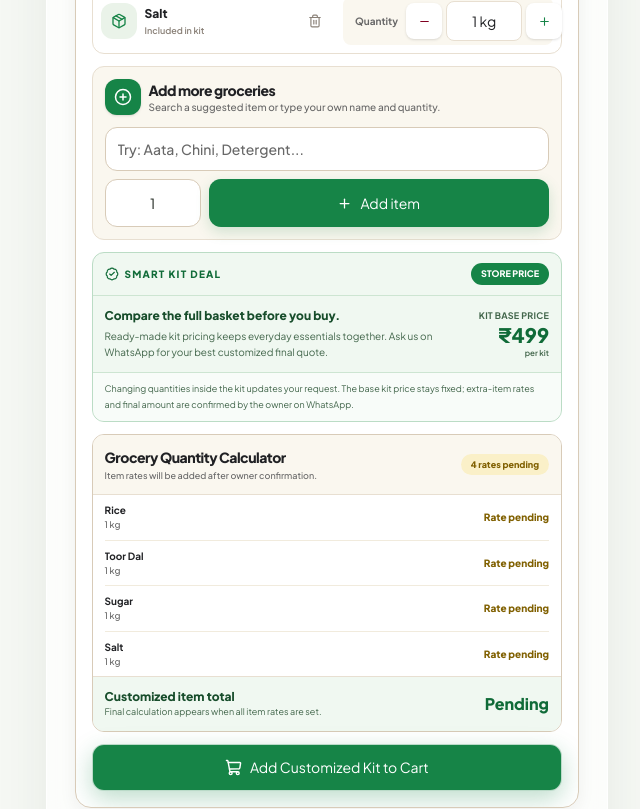
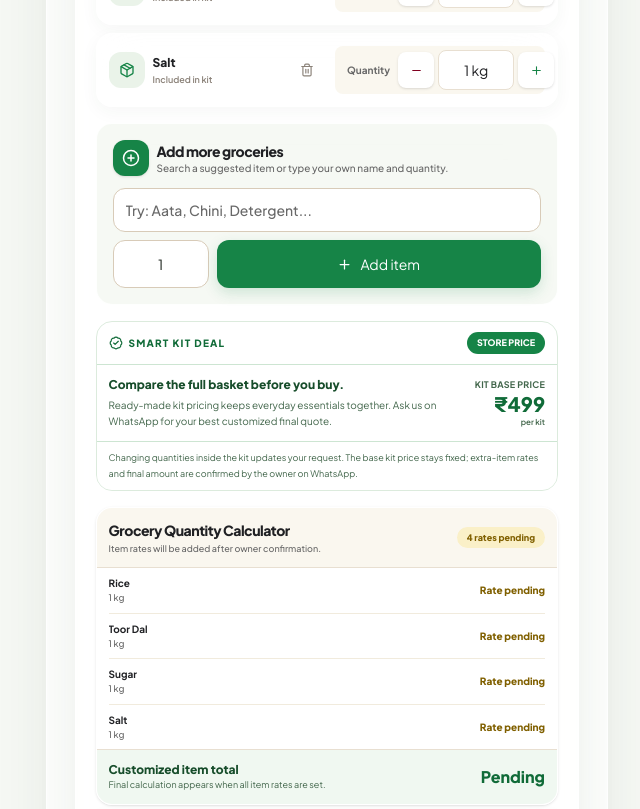
Before and after one commit to NoorTechnologies/rashidmegamartv0.1, a Next.js app: page /kits/basic-kitchen in a window 1280 px wide. Shown: the part 940-1749 px from the top of the page, without its empty margins (640-1280 px from the left). Built offline with nearby package versions, Linux system fonts and the light colour scheme.

Commit message:
Polish kit customizer with matching glass surfaces and responsive controls

```diff
--- a/src/components/KitCustomizer.tsx
+++ b/src/components/KitCustomizer.tsx
@@ -104,8 +104,8 @@ export default function KitCustomizer({ kit }: { kit: GroceryKit }) {
   };
 
   return (
-    <section data-reveal className="rmm-customizer mt-4 overflow-hidden rounded-2xl border border-[#D8CBB8] bg-white shadow-[0_5px_18px_rgba(32,33,36,0.06)] sm:mt-5" aria-labelledby="customize-kit-title">
-      <div className="flex items-center justify-between gap-3 bg-[#168447] px-3 py-3 text-white sm:px-4">
+    <section data-reveal className="rmm-customizer mt-4 overflow-hidden rounded-[24px] border border-white/90 bg-white/60 shadow-[0_14px_42px_rgba(42,75,46,.08)] backdrop-blur-2xl sm:mt-5 sm:rounded-[28px]" aria-labelledby="customize-kit-title">
+      <div className="flex items-center justify-between gap-3 border-b border-white/15 bg-[linear-gradient(110deg,#176B3A,#2E8050)] px-4 py-4 text-white sm:px-5 sm:py-5">
         <div className="min-w-0">
           <h2 id="customize-kit-title" className="text-base font-black leading-tight sm:text-lg">Customize your kit</h2>
           <p className="mt-0.5 text-[10px] font-medium text-white/85 sm:text-xs">Edit quantities, remove or add groceries.</p>
@@ -115,7 +115,7 @@ export default function KitCustomizer({ kit }: { kit: GroceryKit }) {
         </span>
       </div>
 
-      <div className="p-3 sm:p-4">
+      <div className="p-3.5 sm:p-5">
         <div className="mb-2 flex items-center justify-between gap-2">
           <div>
             <h3 className="text-sm font-black text-[#202124] sm:text-base">Your kit items</h3>
@@ -126,7 +126,7 @@ export default function KitCustomizer({ kit }: { kit: GroceryKit }) {
 
         <div className="grid grid-cols-1 gap-2">
           {contents.map((line, index) => (
-            <div key={`${kit.id}-${index}-${displayCatalogue(line.name)}`} className="rounded-xl border border-[#E8DFD1] bg-white p-2 sm:flex sm:items-center sm:gap-3">
+            <div key={`${kit.id}-${index}-${displayCatalogue(line.name)}`} className="rounded-2xl border border-white/90 bg-white/75 p-3 shadow-[0_5px_18px_rgba(42,75,46,.045)] backdrop-blur-xl transition-colors hover:bg-white sm:flex sm:items-center sm:gap-3">
               <div className="flex min-w-0 items-center gap-2 sm:flex-1">
                 <span className="flex size-9 shrink-0 items-center justify-center rounded-xl bg-[#EAF3E9] text-[#168447]"><Package size={16} /></span>
                 <div className="min-w-0 flex-1">
@@ -148,7 +148,7 @@ export default function KitCustomizer({ kit }: { kit: GroceryKit }) {
           {contents.length === 0 && <p className="rounded-2xl border border-dashed border-[#D8CBB8] bg-[#FAF7EF] px-4 py-6 text-center text-xs font-semibold text-[#686868] sm:col-span-2">No original items left. Add the groceries you want below.</p>}
         </div>
 
-        <div className="mt-3 rounded-xl border border-[#E8DFD1] bg-[#FAF7EF] p-3">
+        <div className="mt-4 rounded-2xl border border-white/90 bg-[#F5F8F2]/85 p-3.5 backdrop-blur-xl sm:p-4">
           <div className="flex items-center gap-2">
             <span className="flex size-9 items-center justify-center rounded-xl bg-[#168447] text-white shadow-sm"><PlusCircle size={18} /></span>
             <div>
@@ -178,7 +178,7 @@ export default function KitCustomizer({ kit }: { kit: GroceryKit }) {
           )}
         </div>
 
-        <div className="mt-3 overflow-hidden rounded-xl border border-[#BBDCC5] bg-[#F0F8F1]">
+        <div className="mt-4 overflow-hidden rounded-2xl border border-[#DCEBDD] bg-white/65 backdrop-blur-xl">
           <div className="flex items-center justify-between gap-3 border-b border-[#CDE5D2] px-3 py-2.5">
             <span className="inline-flex items-center gap-1.5 text-[10px] font-black uppercase tracking-[0.12em] text-[#106B38]"><BadgeCheck size={14} /> Smart Kit Deal</span>
             <span className="rounded-full bg-[#168447] px-2.5 py-1 text-[9px] font-black text-white">STORE PRICE</span>
@@ -198,7 +198,7 @@ export default function KitCustomizer({ kit }: { kit: GroceryKit }) {
         </div>
 
 
-        <div data-reveal className="mt-3 overflow-hidden rounded-xl border border-[#D8CBB8] bg-white">
+        <div data-reveal className="mt-4 overflow-hidden rounded-2xl border border-white/90 bg-white/70 shadow-sm backdrop-blur-xl">
           <div className="flex items-center justify-between gap-3 border-b border-[#E8DFD1] bg-[#FAF7EF] px-3 py-3">
             <div>
               <h3 className="text-xs font-black text-[#202124] sm:text-sm">Grocery Quantity Calculator</h3>
@@ -226,7 +226,7 @@ export default function KitCustomizer({ kit }: { kit: GroceryKit }) {
           </div>
         </div>
 
-        <button type="button" onClick={handleAddToCart} disabled={!isLoaded || !kit.isAvailable} className="sticky bottom-[76px] z-30 mt-3 flex min-h-12 w-full items-center justify-center gap-2 rounded-xl border border-white/70 bg-[#168447] px-4 py-3 text-xs font-black text-white shadow-[0_8px_24px_rgba(22,132,71,0.28)] transition active:scale-[0.99] disabled:opacity-50 sm:static sm:min-h-11 sm:text-sm">
+        <button type="button" onClick={handleAddToCart} disabled={!isLoaded || !kit.isAvailable} className="sticky bottom-[76px] z-30 mt-4 flex min-h-13 w-full items-center justify-center gap-2 rounded-full border border-white/70 bg-[linear-gradient(110deg,#176B3A,#2E8050)] px-4 py-3 text-sm font-black text-white shadow-[0_10px_28px_rgba(22,107,58,.25)] transition hover:-translate-y-0.5 active:scale-[0.99] disabled:opacity-50 sm:static sm:min-h-12">
           <ShoppingCart size={17} /> {cartItem ? "Update My Customized Kit" : "Add Customized Kit to Cart"}
         </button>
       </div>
```
